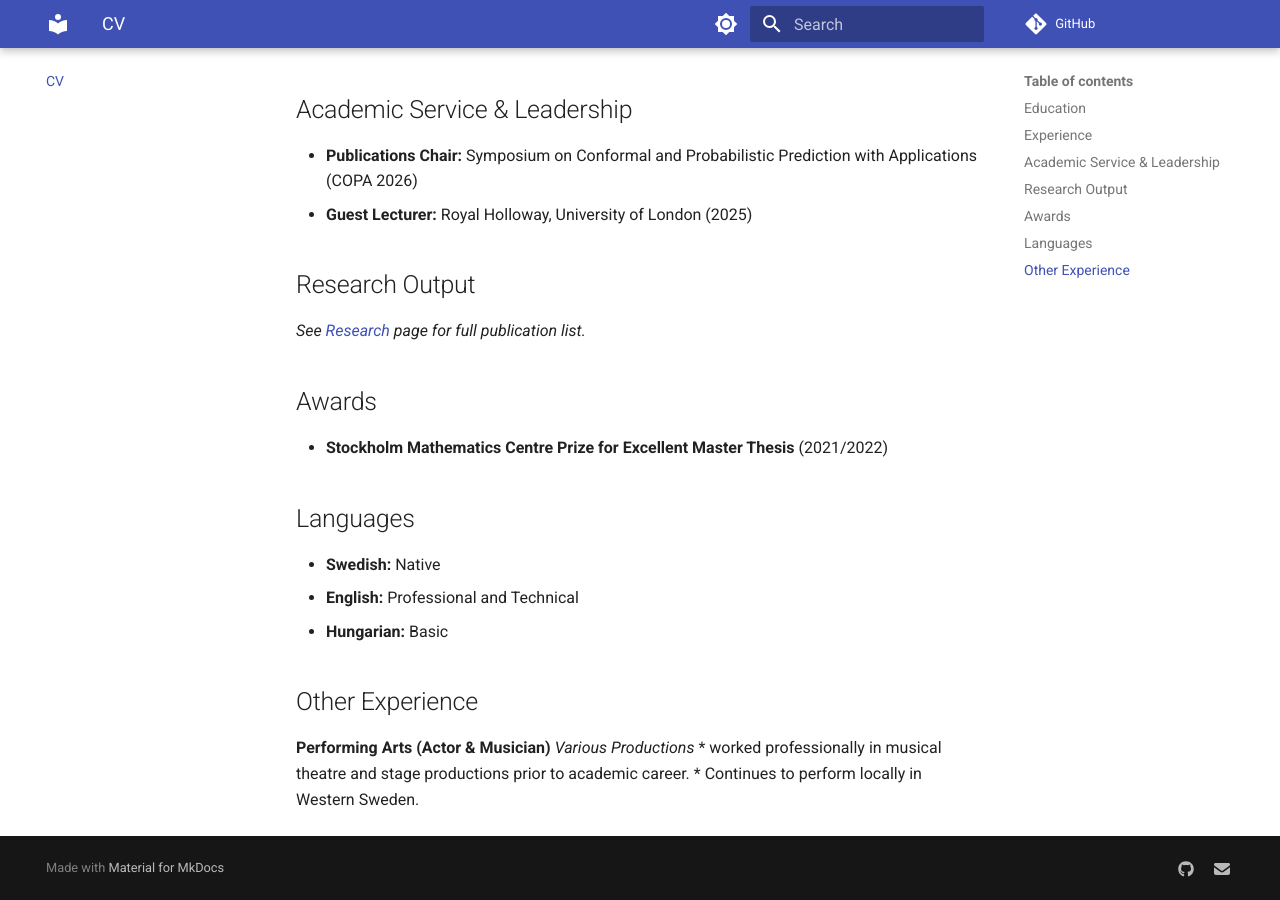
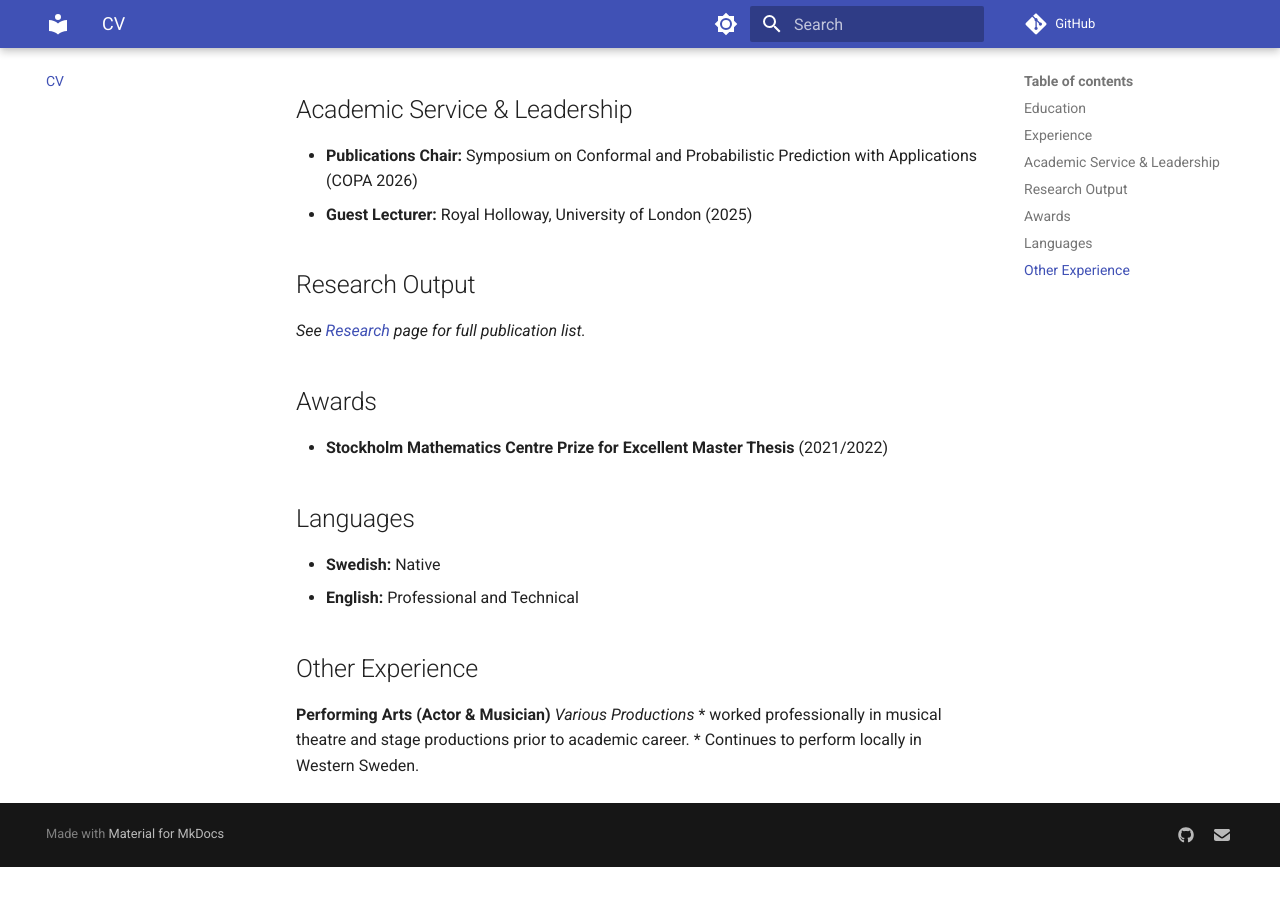
Before and after one commit to johan-hallberg-szabadvary/johan-hallberg-szabadvary.github.io, an MkDocs documentation site: the page built from docs/cv.md, in a window 1280 px wide and 900 px high, scrolled down 945 px. Built offline with MkDocs 1.6.1 and Material for MkDocs 9.7.7, drawn with Linux system fonts in a browser that asks for light colours; comment, search, counter and statistics services are not loaded; after the commit the page ends 1812 px from its top, so only the background shows below that.

Commit message:
remove redundancy

```diff
--- a/docs/cv.md
+++ b/docs/cv.md
@@ -53,7 +53,6 @@
 
 * **Swedish:** Native
 * **English:** Professional and Technical
-* **Hungarian:** Basic
 
 ## Other Experience
 
```
